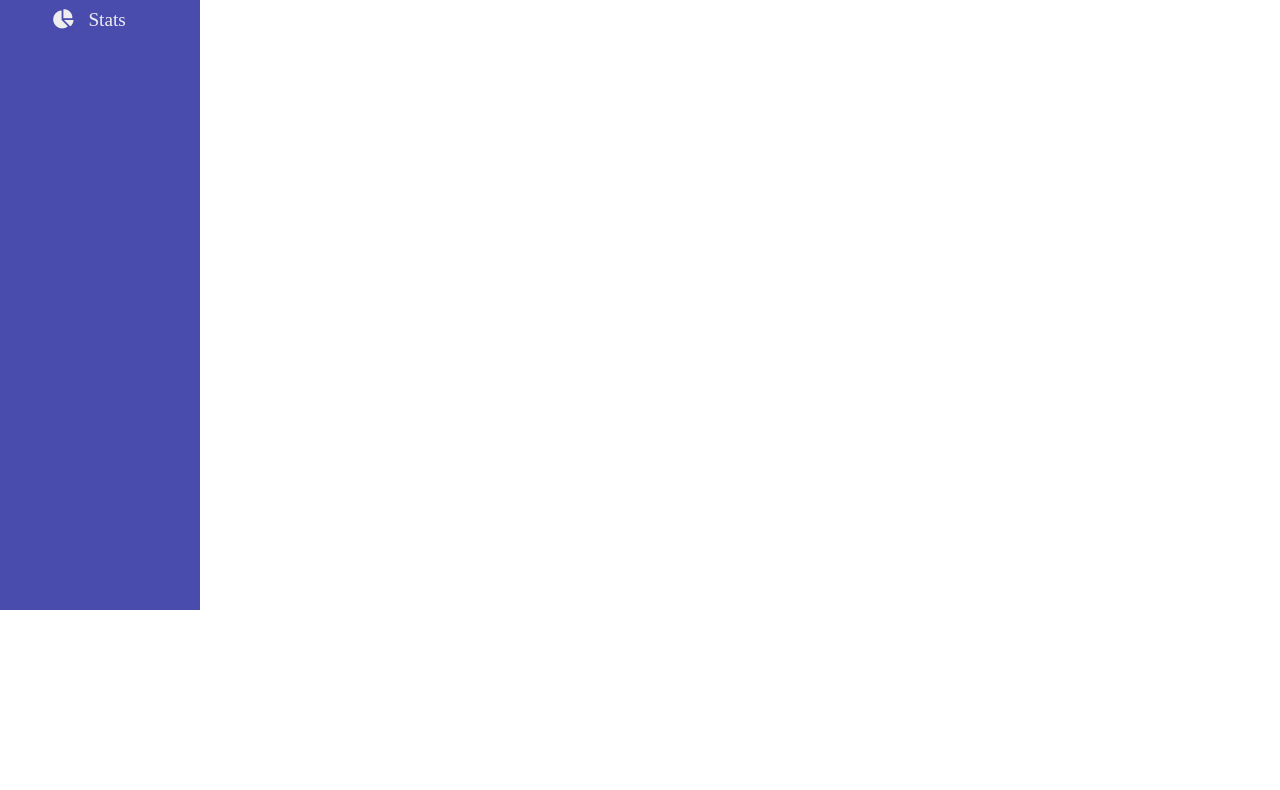
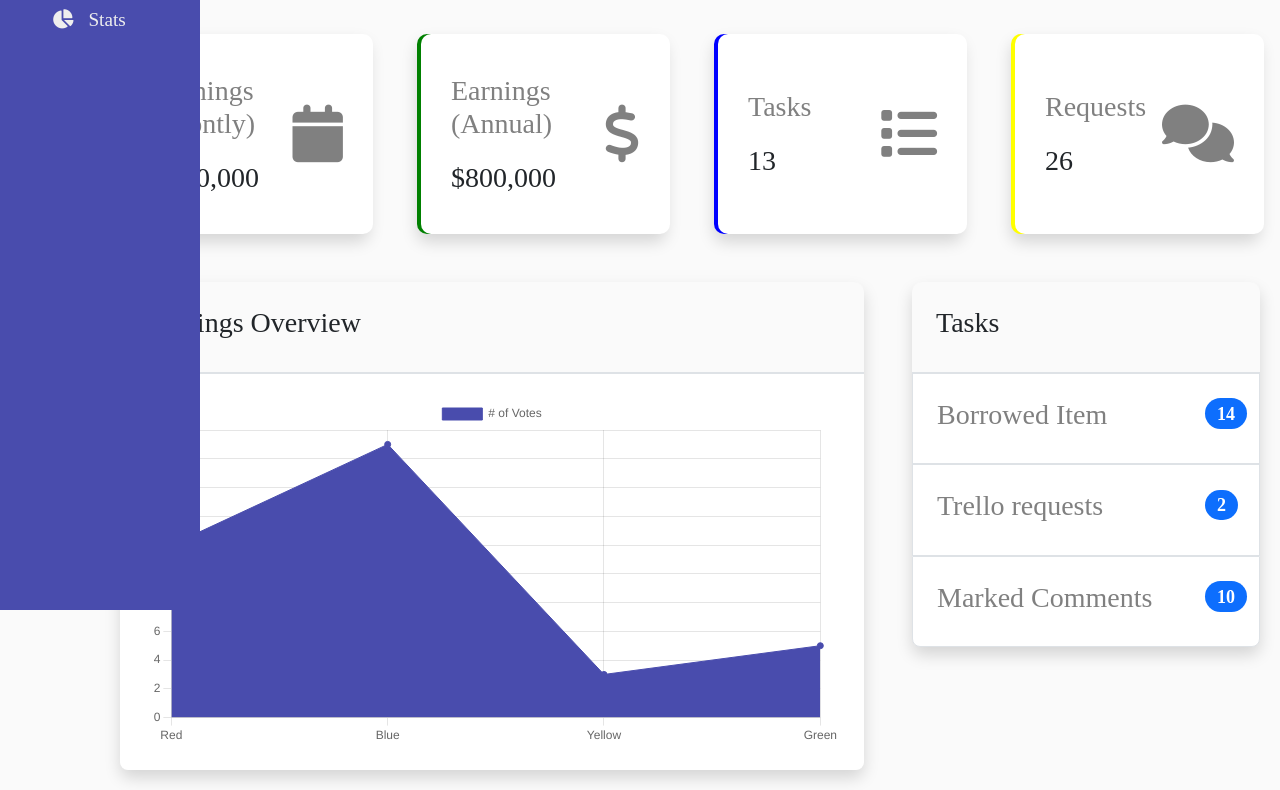
Before and after one commit to tncks2z/HTML_STUDY, a website: page project_AdminPage.html in a window 1280 px wide. Shown: the part 190-980 px from the top of the page. Before the commit the page ends 800 px from the top, so only its background shows below. Drawn offline with nearby package versions, Linux system fonts and the light colour scheme; a web font is replaced by a local one.

Commit message:
web완성

```diff
--- a/css/main3.css
+++ b/css/main3.css
@@ -15,29 +15,33 @@
 }
 :root {
 	--main-color: rgb(73, 76, 173);
+	--background-color: rgb(250, 250, 250);
 }
 body {
 	margin: 0px;
 	font-size: 1.2rem;
 	font-family: 'BMJua';
+	background-color: var(--background-color);
 }
 div,
 input,
 textarea {
 	box-sizing: border-box;
 }
+li {
+	list-style: none;
+}
 .top-bar {
 	display: flex;
+	align-items: center;
 	padding: 20px;
+	background-color: white;
 }
 .input-group {
 	width: 20%;
 	transition: all 1s;
 }
-.input-group input {
-	width: 100%;
-}
-.input-group input:focus {
+.input-group input:focus .input-group {
 	width: 50%;
 }
 .side-bar {
@@ -62,7 +66,6 @@ textarea {
 	display: inline-block;
 }
 .side-bar li {
-	list-style: none;
 	margin: 20px 20px 30px 20px;
 	display: block;
 }
@@ -79,3 +82,49 @@ textarea {
 .side-bar li a span {
 	display: none;
 }
+.dashboard {
+	padding: 50px 20px 50px 20px;
+}
+.white-border {
+	background-color: white;
+	width: 100%;
+	height: 100%;
+	margin: 0px;
+	border-radius: 10px;
+	padding: 30px;
+	justify-content: space-between;
+	align-items: center;
+}
+.bg-red {
+	background-color: red;
+}
+.bg-blue {
+	background-color: blue;
+}
+.bg-green {
+	background-color: green;
+}
+.bg-yellow {
+	background-color: yellow;
+}
+.bg-grey {
+	background-color: var(--background-color);
+}
+.card {
+	padding: 0px;
+	border-radius: 10px;
+	height: 200px;
+	border: none;
+}
+.font-grey {
+	color: grey;
+}
+.text h3 {
+	margin-top: 20px;
+	margin-bottom: 20px;
+}
+.chart {
+	padding: 0px;
+	border-radius: 10px;
+	border: none;
+}
--- a/project_AdminPage.html
+++ b/project_AdminPage.html
@@ -47,8 +47,8 @@
 			</ul>
 		</nav>
 		<div style="margin-left: 100px">
-			<div class="top-bar">
-				<div class="input-group mb-3">
+			<div class="top-bar shadow">
+				<div class="input-group">
 					<input
 						type="text"
 						class="form-control"
@@ -60,23 +60,155 @@
 					</button>
 				</div>
 				<div style="flex-grow: 1"></div>
-				<button type="button" class="btn btn-outline-secondary position-relative border-0 me-4 mb-3">
+				<button type="button" class="btn btn-outline-secondary position-relative border-0 me-4">
 					<i class="fa-solid fa-bell"></i>
 					<span class="position-absolute top-0 start-100 translate-middle badge rounded-pill bg-danger">
 						3
 						<span class="visually-hidden">unread messages</span>
 					</span>
 				</button>
-				<button type="button" class="btn btn-outline-secondary border-0 position-relative me-4 mb-3">
+				<button type="button" class="btn btn-outline-secondary border-0 position-relative me-4">
 					<i class="fa-solid fa-envelope"></i>
 					<span class="position-absolute top-0 start-100 translate-middle badge rounded-pill bg-danger">
 						5
 						<span class="visually-hidden">unread messages</span>
 					</span>
 				</button>
-				<span>Suchan</span>
+				<span class="font-grey">Suchan Lim</span>
 			</div>
-			<div class="dashboard"></div>
+			<div class="dashboard">
+				<h1 class="mb-5">Dashboard</h1>
+				<div class="row g-5 mb-5">
+					<div class="col-3">
+						<div class="card shadow bg-red">
+							<div class="white-border ms-1 d-flex">
+								<div class="text">
+									<h3 class="font-grey">Earnings (Montly)</h3>
+									<h3>$400,000</h3>
+								</div>
+								<div class="icon font-grey">
+									<i class="fa-solid fa-calendar fa-3x"></i>
+								</div>
+							</div>
+						</div>
+					</div>
+					<div class="col-3">
+						<div class="card shadow bg-green">
+							<div class="white-border ms-1 d-flex">
+								<div class="text">
+									<h3 class="font-grey">Earnings (Annual)</h3>
+									<h3>$800,000</h3>
+								</div>
+								<div class="icon font-grey">
+									<i class="fa-solid fa-dollar-sign fa-3x"></i>
+								</div>
+							</div>
+						</div>
+					</div>
+					<div class="col-3">
+						<div class="card shadow bg-blue">
+							<div class="white-border ms-1 d-flex">
+								<div class="text">
+									<h3 class="font-grey">Tasks</h3>
+									<h3>13</h3>
+								</div>
+								<div class="icon font-grey">
+									<i class="fa-solid fa-list fa-3x"></i>
+								</div>
+							</div>
+						</div>
+					</div>
+					<div class="col-3">
+						<div class="card shadow bg-yellow">
+							<div class="white-border ms-1 d-flex">
+								<div class="text">
+									<h3 class="font-grey">Requests</h3>
+									<h3>26</h3>
+								</div>
+								<div class="icon font-grey">
+									<i class="fa-sharp fa-solid fa-comments fa-3x"></i>
+								</div>
+							</div>
+						</div>
+					</div>
+				</div>
+				<div class="row g-5">
+					<div class="col-8">
+						<div class="chart bg-grey shadow">
+							<div class="border-bottom p-4">
+								<h3>Earnings Overview</h3>
+							</div>
+							<div class="border-top rounded-bottom-3 p-4 bg-white">
+								<canvas id="myChart"></canvas>
+							</div>
+						</div>
+					</div>
+					<div class="col-4">
+						<div class="chart bg-grey shadow">
+							<div class="border-bottom p-4">
+								<h3>Tasks</h3>
+							</div>
+							<div class="border p-4 bg-white">
+								<div class="row">
+									<div class="col-10">
+										<h3 class="font-grey">Borrowed Item</h3>
+									</div>
+									<div class="col-2 text-center">
+										<h4><span class="badge rounded-pill text-bg-primary">14</span></h4>
+									</div>
+								</div>
+							</div>
+							<div class="border p-4 bg-white">
+								<div class="row">
+									<div class="col-10">
+										<h3 class="font-grey">Trello requests</h3>
+									</div>
+									<div class="col-2 text-center">
+										<h4><span class="badge rounded-pill text-bg-primary">2</span></h4>
+									</div>
+								</div>
+							</div>
+							<div class="border rounded-bottom-3 p-4 bg-white">
+								<div class="row">
+									<div class="col-10">
+										<h3 class="font-grey">Marked Comments</h3>
+									</div>
+									<div class="col-2 text-center">
+										<h4><span class="badge rounded-pill text-bg-primary">10</span></h4>
+									</div>
+								</div>
+							</div>
+						</div>
+					</div>
+				</div>
+			</div>
 		</div>
 	</body>
 </html>
+<script src="https://cdn.jsdelivr.net/npm/chart.js"></script>
+<script>
+	var ctx = document.getElementById('myChart').getContext('2d');
+	var myChart = new Chart(ctx, {
+		type: 'line',
+		data: {
+			labels: ['Red', 'Blue', 'Yellow', 'Green'],
+			datasets: [
+				{
+					label: '# of Votes',
+					data: [12, 19, 3, 5],
+					backgroundColor: 'rgb(73, 76, 173)',
+					borderColor: 'rgb(73, 76, 173)',
+					borderWidth: 1,
+					fill: true,
+				},
+			],
+		},
+		options: {
+			scales: {
+				y: {
+					beginAtZero: true,
+				},
+			},
+		},
+	});
+</script>
```
Also changed, not shown: project_SNSProfile.html (+1 -1 lines).
